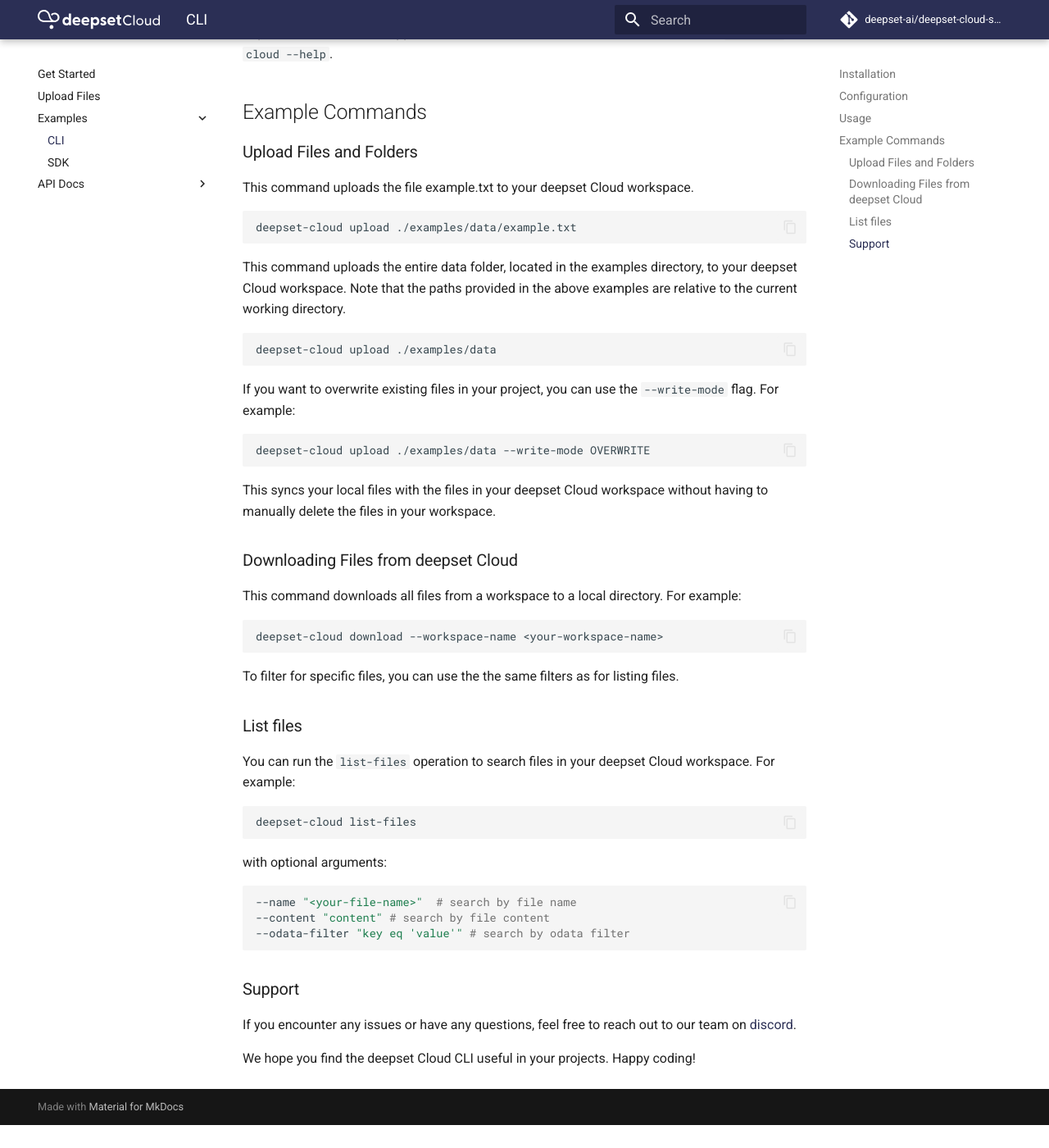
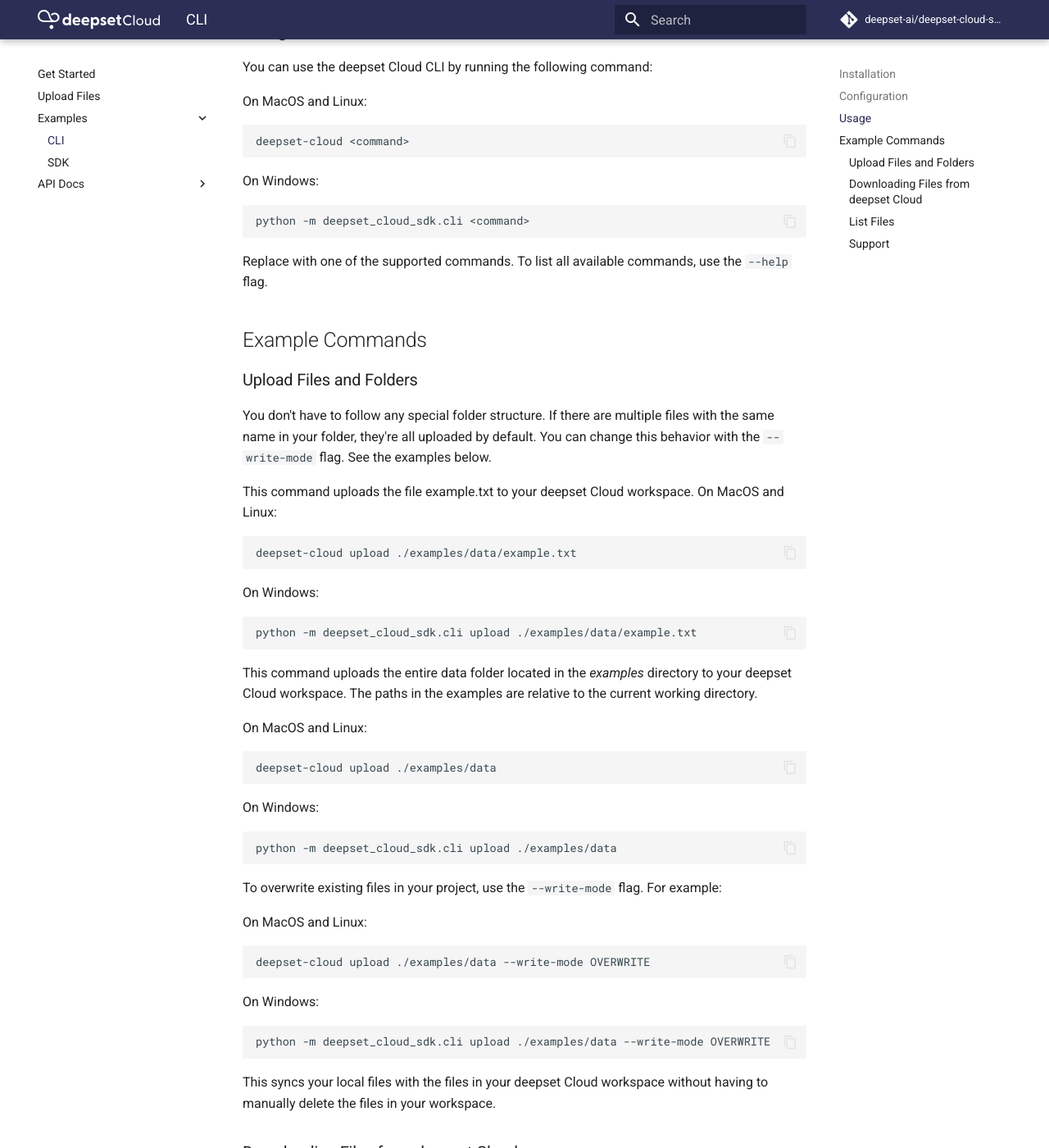
Before and after one commit to deepset-ai/deepset-cloud-sdk, an MkDocs documentation site: the page built from docs/examples/cli/README.md, in a window 1280 px wide and 1400 px high, scrolled down 974 px. Shown: the whole window at 82% size. Built offline with MkDocs 1.6.1 and Material for MkDocs 9.7.7, drawn with Linux system fonts in a browser that asks for light colours; comment, search, counter and statistics services are not loaded; the version menu is left out; before the commit the page ends 2346 px from its top, so only the background shows below that; some of the changed text lies outside the part shown.

Commit message:
Add windows instructions

````diff
--- a/docs/examples/cli/README.md
+++ b/docs/examples/cli/README.md
@@ -5,13 +5,20 @@
 To install the deepset Cloud CLI, use `pip`:
 
 ```shell
-pip3 install deepset-cloud-sdk
+pip install deepset-cloud-sdk
 ```
 ## Configuration
 Before using the deepset Cloud CLI, log in and provide your credentials. You can do this by running the command:
 
+On MacOS and Linux:
+
 ```shell
 deepset-cloud login
+```
+On Windows:
+
+```shell
+python -m deepset_cloud_sdk.cli login
 ```
 
 This command prompts you to enter your API key and default workspace name. Once you provide these details, the CLI stores your credentials in the `~/.deepset-cloud/.env` file. This file is used as the default configuration for subsequent CLI commands.
@@ -20,28 +27,61 @@
 
 ## Usage
 You can use the deepset Cloud CLI by running the following command:
+
+On MacOS and Linux:
+
 ```shell
 deepset-cloud <command>
 ```
-Replace <command> with one of the supported commands. To list all available commands, run: `deepset-cloud --help`.
+
+On Windows:
+
+```shell
+python -m deepset_cloud_sdk.cli <command>
+```
+
+Replace <command> with one of the supported commands. To list all available commands, use the `--help` flag.
 
 ## Example Commands
 
 ### Upload Files and Folders
+
+You don't have to follow any special folder structure. If there are multiple files with the same name in your folder, they're all uploaded by default. You can change this behavior with the `--write-mode` flag. See the examples below.
+
 This command uploads the file example.txt to your deepset Cloud workspace.
+On MacOS and Linux:
 
 ```shell
 deepset-cloud upload ./examples/data/example.txt
 ```
-This command uploads the entire data folder, located in the examples directory, to your deepset Cloud workspace.
-Note that the paths provided in the above examples are relative to the current working directory.
+
+On Windows:
+
+```shell
+python -m deepset_cloud_sdk.cli upload ./examples/data/example.txt
+```
+
+This command uploads the entire data folder located in the _examples_ directory to your deepset Cloud workspace.
+The paths in the examples are relative to the current working directory.
+
+On MacOS and Linux:
+
 ```shell
 deepset-cloud upload ./examples/data
 ```
+On Windows:
+```shell
+python -m deepset_cloud_sdk.cli upload ./examples/data
+```
+To overwrite existing files in your project, use the `--write-mode` flag. For example:
 
-If you want to overwrite existing files in your project, you can use the `--write-mode` flag. For example:
+On MacOS and Linux:
 ```shell
 deepset-cloud upload ./examples/data --write-mode OVERWRITE
+```
+On Windows:
+```shell
+python -m deepset_cloud_sdk.cli upload ./examples/data --write-mode OVERWRITE
 ```
 This syncs your local files with the files in your deepset Cloud workspace without having to manually delete the files in your workspace.
 
@@ -49,19 +89,32 @@
 ### Downloading Files from deepset Cloud
 This command downloads all files from a workspace to a local directory. For example:
 
+On MacOS and Linux:
+
 ```shell
 deepset-cloud download --workspace-name <your-workspace-name>
 ```
+On Windows:
+```shell
+python -m deepset_cloud_sdk.cli download --workspace-name <your-workspace-name>
+```
 
-To filter for specific files, you can use the the same filters as for listing files.
+To filter for specific files, use the same filters as for listing files.
 
 
-### List files
+### List Files
 You can run the `list-files` operation to search files in your deepset Cloud workspace. For example:
+
+On MacOS and Linux:
 ```shell
 deepset-cloud list-files
 ```
+On Windows:
+```shell
+python -m deepset_cloud_sdk.cli list-files
+```
 with optional arguments:
+
 ```shell
 --name "<your-file-name>"  # search by file name
 --content "content" # search by file content
@@ -69,6 +122,6 @@
 ```
 
 ### Support
-If you encounter any issues or have any questions, feel free to reach out to our team on [discord](https://discord.com/invite/qZxjM4bAHU).
+If you encounter issues or have  questions, reach out to our team on [Discord](https://discord.com/invite/qZxjM4bAHU).
 
 We hope you find the deepset Cloud CLI useful in your projects. Happy coding!
````
Also changed, not shown: docs/upload_files.md (+12 -4 lines).
